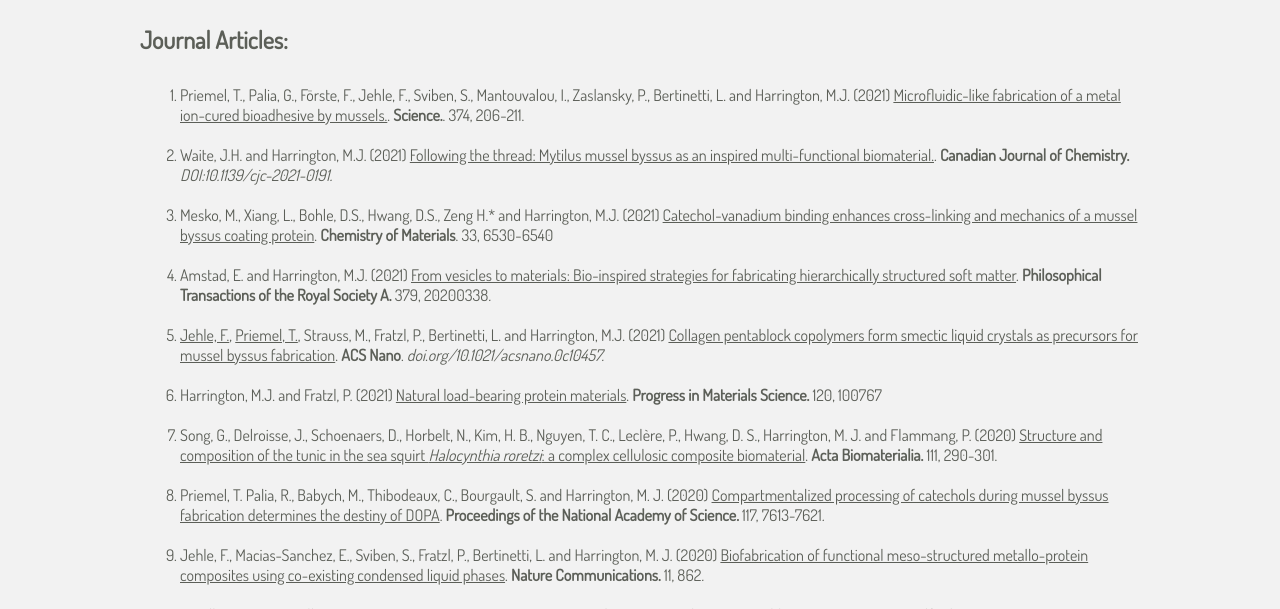
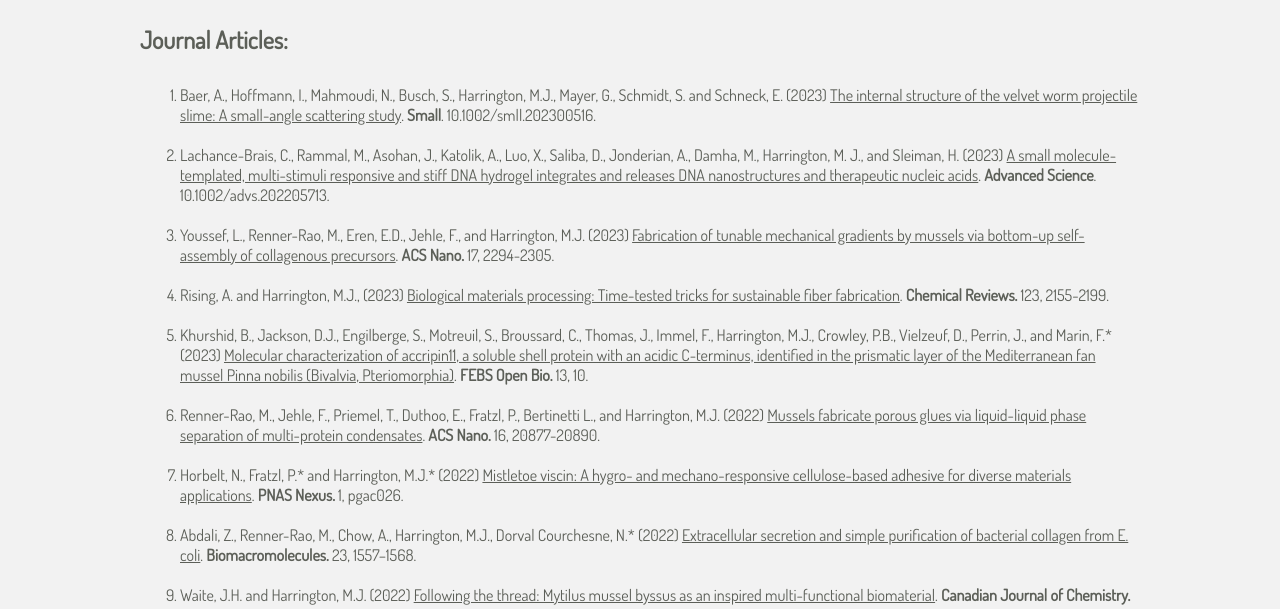
Before and after one commit to MatRivard/harrington-site, a plain HTML site: page publications.html in a window 1280 px wide. Shown: the part 343-952 px from the top of the page. Drawn offline with Linux system fonts and the light colour scheme.

Commit message:
Update group photo and publications list

```diff
--- a/publications.html
+++ b/publications.html
@@ -76,6 +76,15 @@
 
           <h2>Journal Articles:</h2>
           <ol class="articles-list">
+            <li>Baer, A., Hoffmann, I., Mahmoudi, N., Busch, S., Harrington, M.J., Mayer, G., Schmidt, S. and Schneck, E. (2023) <a href="https://onlinelibrary.wiley.com/doi/10.1002/smll.202300516">The internal structure of the velvet worm projectile slime: A small-angle scattering study</a>. <b>Small</b>. 10.1002/smll.202300516.</li>
+            <li>Lachance-Brais, C., Rammal, M., Asohan, J., Katolik, A., Luo, X., Saliba, D., Jonderian, A., Damha, M., Harrington, M. J., and Sleiman, H. (2023) <a href="https://onlinelibrary.wiley.com/doi/10.1002/advs.202205713">A small molecule-templated, multi-stimuli responsive and stiff DNA hydrogel integrates and releases DNA nanostructures and therapeutic nucleic acids</a>. <b>Advanced Science</b>. 10.1002/advs.202205713.</li>
+            <li>Youssef, L., Renner-Rao, M., Eren, E.D., Jehle, F., and Harrington, M.J. (2023) <a href="https://pubs.acs.org/doi/10.1021/acsnano.2c08801">Fabrication of tunable mechanical gradients by mussels via bottom-up self-assembly of collagenous precursors</a>. <b>ACS Nano.</b> 17, 2294-2305.</li>
+            <li>Rising, A. and Harrington, M.J., (2023) <a href="https://pubs.acs.org/doi/full/10.1021/acs.chemrev.2c00465">Biological materials processing: Time-tested tricks for sustainable fiber fabrication</a>. <b>Chemical Reviews.</b> 123, 2155-2199.</li>
+            <li>Khurshid, B., Jackson, D.J., Engilberge, S., Motreuil, S., Broussard, C., Thomas, J., Immel, F., Harrington, M.J., Crowley, P.B., Vielzeuf, D., Perrin, J., and Marin, F.* (2023) <a href="https://febs.onlinelibrary.wiley.com/doi/full/10.1002/2211-5463.13497">Molecular characterization of accripin11, a soluble shell protein with an acidic C-terminus, identified in the prismatic layer of the Mediterranean fan mussel Pinna nobilis (Bivalvia, Pteriomorphia)</a>. <b>FEBS Open Bio.</b> 13, 10.</li>
+            <li>Renner-Rao, M., Jehle, F., Priemel, T., Duthoo, E., Fratzl, P., Bertinetti L., and Harrington, M.J. (2022) <a href="https://pubs.acs.org/doi/10.1021/acsnano.2c08410">Mussels fabricate porous glues via liquid-liquid phase separation of multi-protein condensates</a>. <b>ACS Nano.</b> 16, 20877-20890.</li>
+            <li>Horbelt, N., Fratzl, P.* and Harrington, M.J.* (2022) <a href="https://academic.oup.com/pnasnexus/article/1/1/pgac026/6549457?login=true">Mistletoe viscin: A hygro- and mechano-responsive cellulose-based adhesive for diverse materials applications</a>. <b>PNAS Nexus.</b> 1, pgac026.</li>
+            <li>Abdali, Z., Renner-Rao, M., Chow, A., Harrington, M.J., Dorval Courchesne, N.* (2022) <a href="https://pubs.acs.org/doi/full/10.1021/acs.biomac.1c01191">Extracellular secretion and simple purification of bacterial collagen from E. coli</a>. <b>Biomacromolecules.</b> 23, 1557–1568.</li>
+            <li>Waite, J.H. and Harrington, M.J. (2022) <a href="https://cdnsciencepub.com/doi/full/10.1139/cjc-2021-0191">Following the thread: Mytilus mussel byssus as an inspired multi-functional biomaterial</a>. <b>Canadian Journal of Chemistry.</b> 100, 197–211.</li>
             <li>Priemel, T., Palia, G., F&ouml;rste, F., Jehle, F., Sviben, S., Mantouvalou, I., Zaslansky, P., Bertinetti, L. and Harrington, M.J. (2021) <a href="https://www.science.org/doi/10.1126/science.abi9702">Microfluidic-like fabrication of a metal ion-cured bioadhesive by mussels.</a>. <b>Science.</b>. 374, 206-211.</li>
             <li>Waite, J.H. and Harrington, M.J. (2021) <a href="https://cdnsciencepub.com/doi/abs/10.1139/cjc-2021-0191">Following the thread: Mytilus mussel byssus as an inspired multi-functional biomaterial.</a>. <b>Canadian Journal of Chemistry.</b> <i>DOI:10.1139/cjc-2021-0191.</i></li>
             <li>Mesko, M., Xiang, L., Bohle, D.S., Hwang, D.S., Zeng H.* and Harrington, M.J. (2021) <a href="https://pubs.acs.org/doi/pdf/10.1021/acs.chemmater.1c02063">Catechol-vanadium binding enhances cross-linking and mechanics of a mussel byssus coating protein</a>. <b>Chemistry of Materials</b>. 33, 6530-6540</li>
```
Also changed, not shown: about-us.html (+1 -1 lines), index.html (+1 -1 lines), assets/group-old.jpg (deleted), 2 other files.
